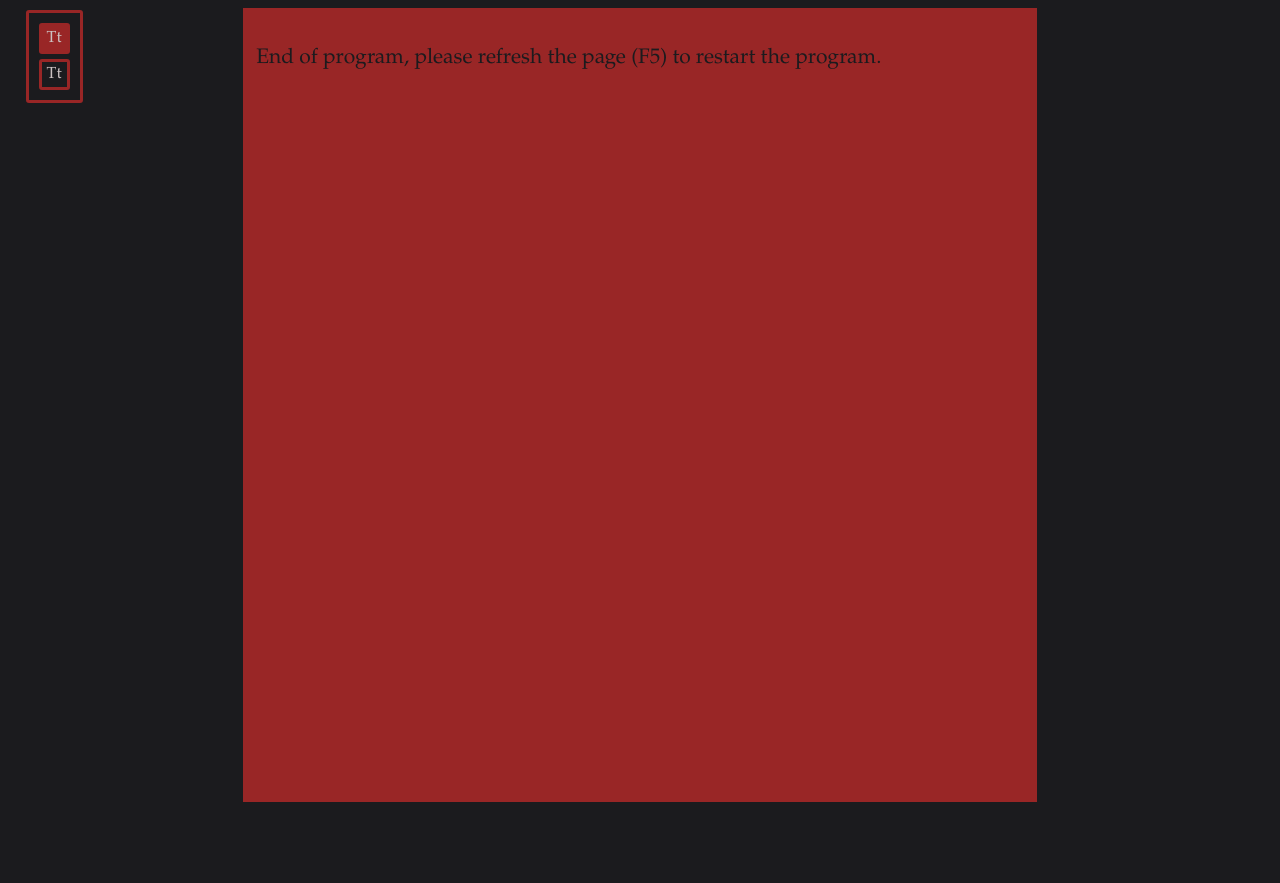
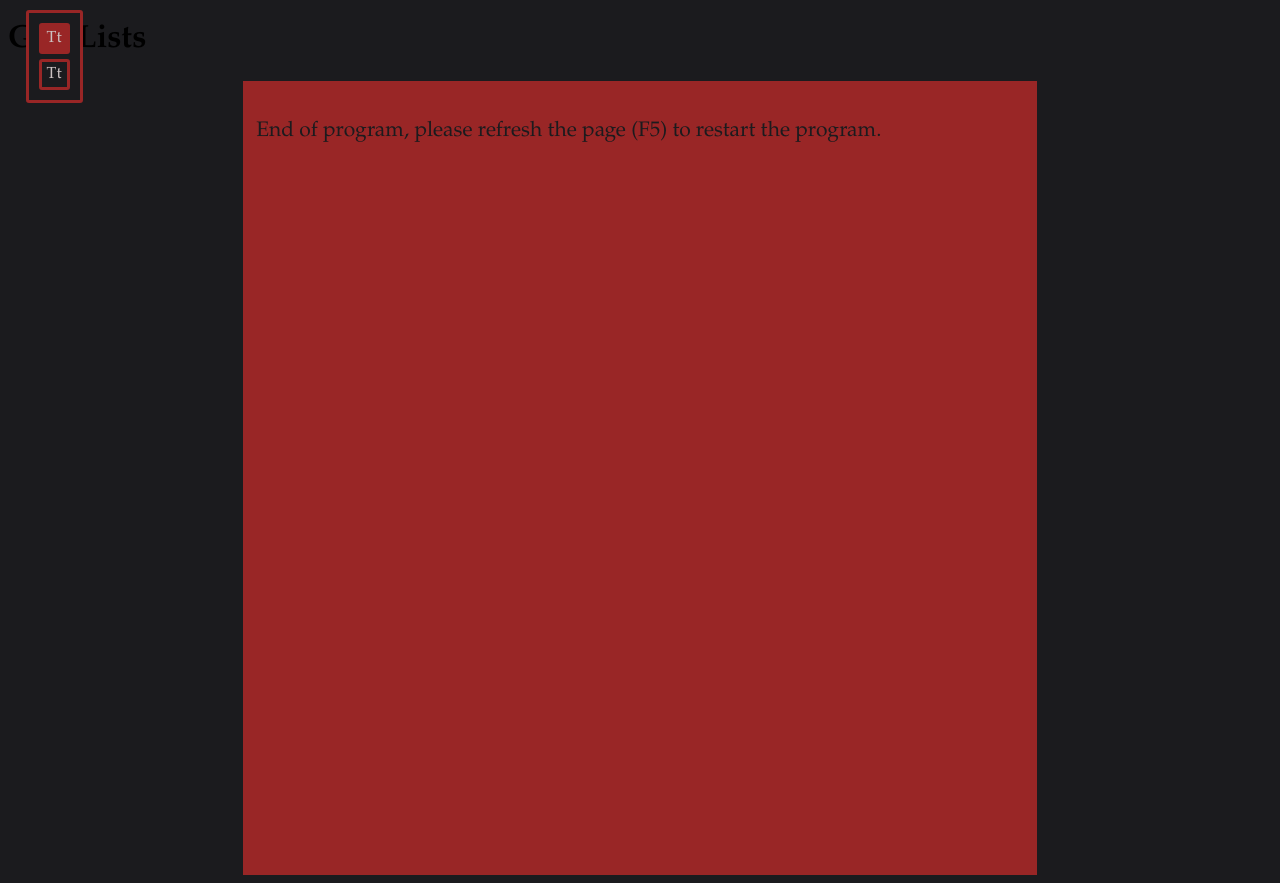
Before and after one commit to itsmoongoose/Gift-Lists, a website: page src/index.html in a window 1280 px wide. Before the commit the page ends 810 px from the top, so only its background shows below. Drawn offline with Linux system fonts and the light colour scheme.

Commit message:
Add website title

```diff
--- a/src/index.html
+++ b/src/index.html
@@ -9,6 +9,7 @@
         <link rel="stylesheet" href="css/styles.css">
     </head>
     <body>
+        <h1>Gift Lists</h1>
         <div id="themes">
             <div class="white-on-red theme">Tt</div>
             <div class="white-on-black theme">Tt</div>
```
